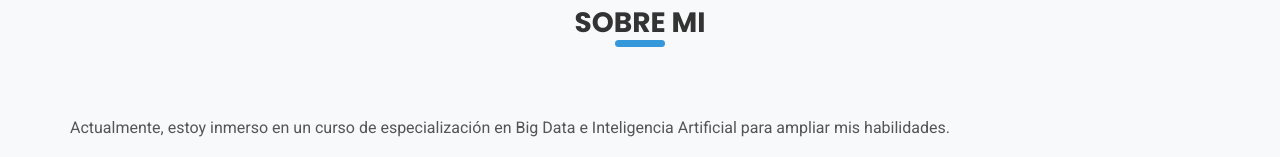
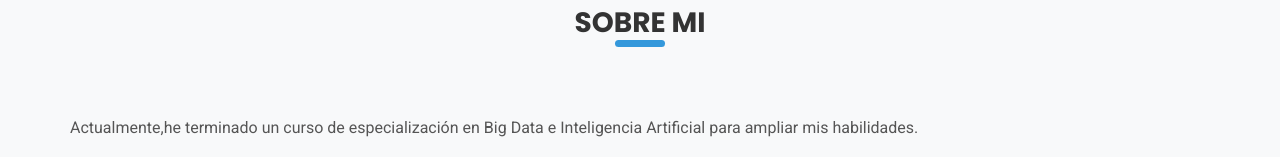
Before and after one commit to daferre01/daferre.github.io, a plain HTML site: page index.html in a window 1280 px wide. Shown: the part 795-952 px from the top of the page. Drawn offline with nearby package versions, Linux system fonts and the light colour scheme.

Commit message:
Update index.html

```diff
--- a/index.html
+++ b/index.html
@@ -162,7 +162,7 @@
         <h3>Sobre Mi</h3>
       </div>
       <p class="layout_padding2-top">
-        Actualmente, estoy inmerso en un curso de especialización en Big Data e Inteligencia Artificial para ampliar mis habilidades.
+        Actualmente,he terminado un curso de especialización en Big Data e Inteligencia Artificial para ampliar mis habilidades.
       </p>
       <p class="layout_padding2-bottom">
         Como programador, tengo experiencia en diversos lenguajes. Durante 6 meses, desempeñé el rol de analista de datos, trabajando con PL/SQL en el desarrollo y mantenimiento de soluciones para Edisa, además estudié 2 años de Universidad, hice el ciclo de Desarrollo de Aplicaciones Multiplataforma y estudié el Máster en Big Data e Inteligencia Artificial. Poseo una sólida base técnica y siempre estoy ansioso por aprender y mejorar mis habilidades. Mi enfoque se centra en el crecimiento continuo y la adaptación a las últimas tendencias en tecnología. Además de mis habilidades técnicas, cuento con un carnet de conducir que facilita mi movilidad para colaborar en proyectos que lo requieran. Mi nivel de inglés es intermedio, lo que me permite comunicarme eficientemente y seguir aprendiendo en un entorno internacional. ¡Estoy emocionado por nuevas oportunidades y desafíos en el mundo de la tecnología! Conéctame para explorar posibilidades de colaboración y crecimiento 😊
```
